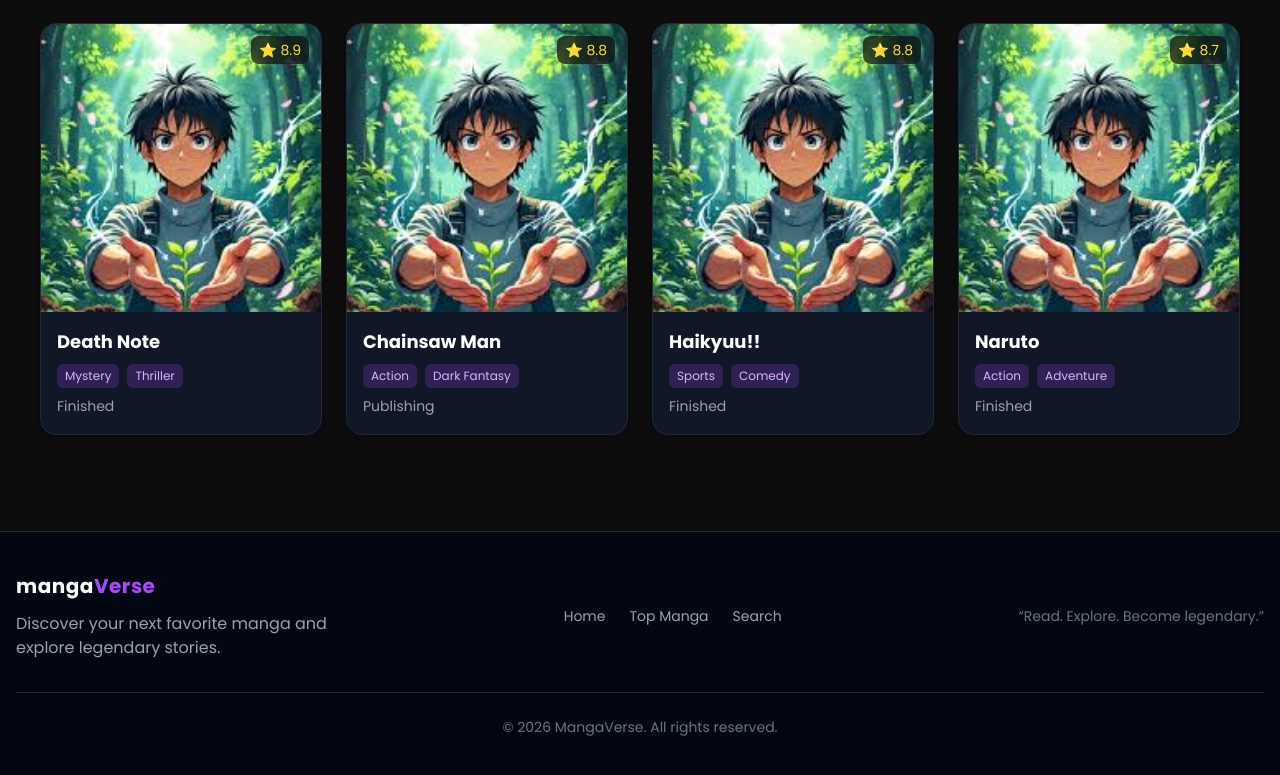
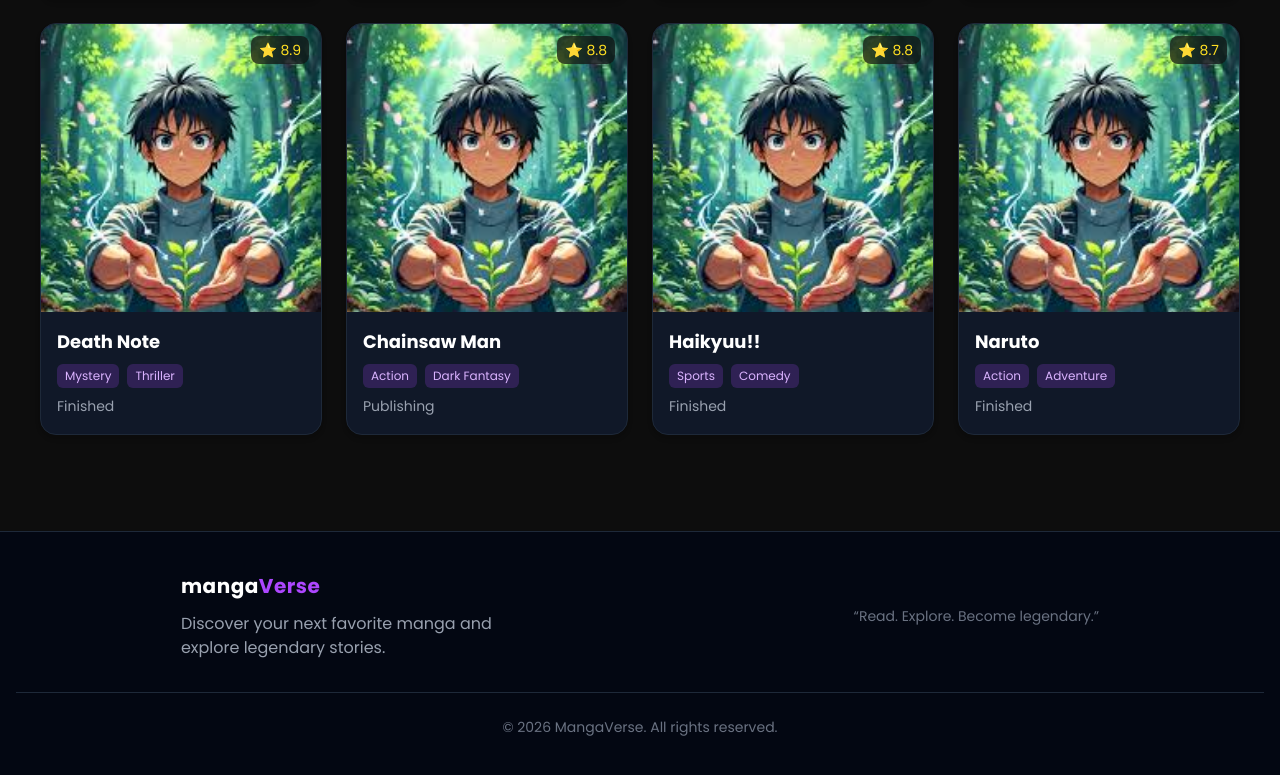
Before and after one commit to 01mehran/mangaVerse, a React (Vite) app: page / in a window 1280 px wide. Shown: the part 1006-1781 px from the top of the page. Built offline with nearby package versions, Linux system fonts and the light colour scheme; data requests are answered from the project's data file.

Commit message:
feat(footer): remove navigation bar from footer

```diff
--- a/src/components/Footer.jsx
+++ b/src/components/Footer.jsx
@@ -6,7 +6,7 @@
     <footer className="border-t border-gray-800 bg-gray-950">
       <Container>
         <div className="py-10">
-          <div className="flex flex-col items-center justify-between gap-8 lg:flex-row">
+          <div className="flex flex-col items-center justify-around gap-8 lg:flex-row">
             {/* Logo & text */}
             <div className="text-center lg:text-left">
               <article className="flex items-center justify-center text-xl font-bold tracking-wide lg:justify-start">
@@ -19,21 +19,6 @@
                 stories.
               </p>
             </div>
-
-            {/* Navigation */}
-            <nav className="flex items-center gap-6 text-sm text-gray-400">
-              <a href="#" className="transition hover:text-purple-400">
-                Home
-              </a>
-
-              <a href="#" className="transition hover:text-purple-400">
-                Top Manga
-              </a>
-
-              <a href="#" className="transition hover:text-purple-400">
-                Search
-              </a>
-            </nav>
 
             <div className="text-sm text-gray-500">
               “Read. Explore. Become legendary.”
```
